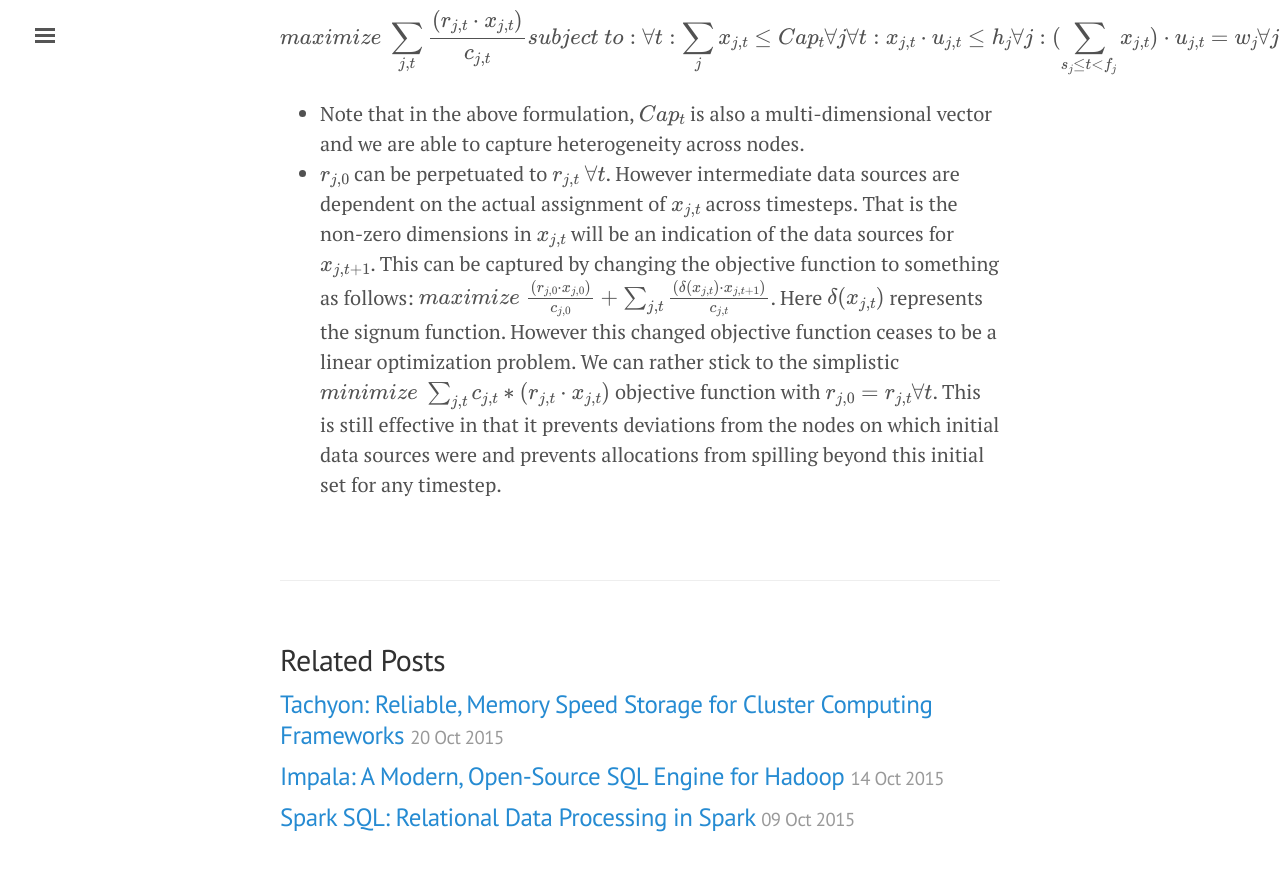
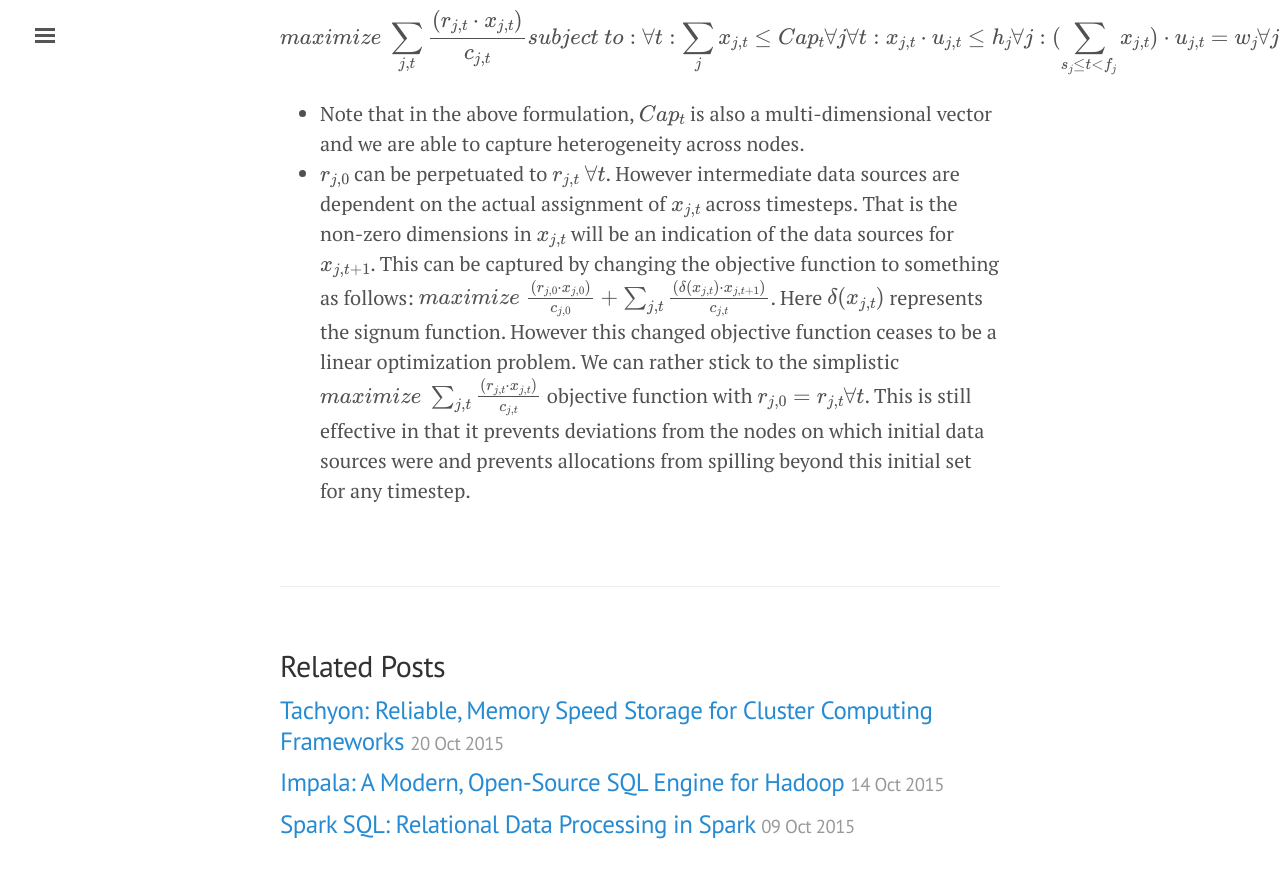
Before and after one commit to kshiteejm/kshiteejm.github.io, a Jekyll site: the page built from _posts/2015-10-26-rayon.md, in a window 1280 px wide and 900 px high, scrolled down 5186 px. Shown: the top 878 px of the window. Built offline with Jekyll 4.4.1, drawn with Linux system fonts in a browser that asks for light colours; formulas are drawn with MathJax 3; comment, search, counter and statistics services are not loaded.

Commit message:
minor mods

```diff
--- a/_posts/2015-10-26-rayon.md
+++ b/_posts/2015-10-26-rayon.md
@@ -108,4 +108,4 @@
 $$
 
 - Note that in the above formulation, $$Cap_t$$ is also a multi-dimensional vector and we are able to capture heterogeneity across nodes.
-- $$r_{j,0}$$ can be perpetuated to $$r_{j,t}\ \forall t$$. However intermediate data sources are dependent on the actual assignment of $$x_{j,t}$$ across timesteps. That is the non-zero dimensions in $$x_{j,t}$$ will be an indication of the data sources for $$x_{j,t+1}$$. This can be captured by changing the objective function to something as follows: $$maximize\ \frac{(r_{j,0} \cdot x_{j,0})}{c_{j,0}} + \sum_{j,t} \frac{(\delta (x_{j,t}) \cdot x_{j,t+1})}{c_{j,t}}$$. Here $$\delta (x_{j,t})$$ represents the signum function. However this changed objective function ceases to be a linear optimization problem. We can rather stick to the simplistic $$minimize\ \sum_{j,t} c_{j,t} * (r_{j,t} \cdot x_{j,t})$$ objective function with $$r_{j,0} = r_{j,t} \forall t$$. This is still effective in that it prevents deviations from the nodes on which initial data sources were and prevents allocations from spilling beyond this initial set for any timestep.
+- $$r_{j,0}$$ can be perpetuated to $$r_{j,t}\ \forall t$$. However intermediate data sources are dependent on the actual assignment of $$x_{j,t}$$ across timesteps. That is the non-zero dimensions in $$x_{j,t}$$ will be an indication of the data sources for $$x_{j,t+1}$$. This can be captured by changing the objective function to something as follows: $$maximize\ \frac{(r_{j,0} \cdot x_{j,0})}{c_{j,0}} + \sum_{j,t} \frac{(\delta (x_{j,t}) \cdot x_{j,t+1})}{c_{j,t}}$$. Here $$\delta (x_{j,t})$$ represents the signum function. However this changed objective function ceases to be a linear optimization problem. We can rather stick to the simplistic $$maximize\ \sum_{j,t} \frac{(r_{j,t} \cdot x_{j,t})}{c_{j,t}}$$ objective function with $$r_{j,0} = r_{j,t} \forall t$$. This is still effective in that it prevents deviations from the nodes on which initial data sources were and prevents allocations from spilling beyond this initial set for any timestep.
```
